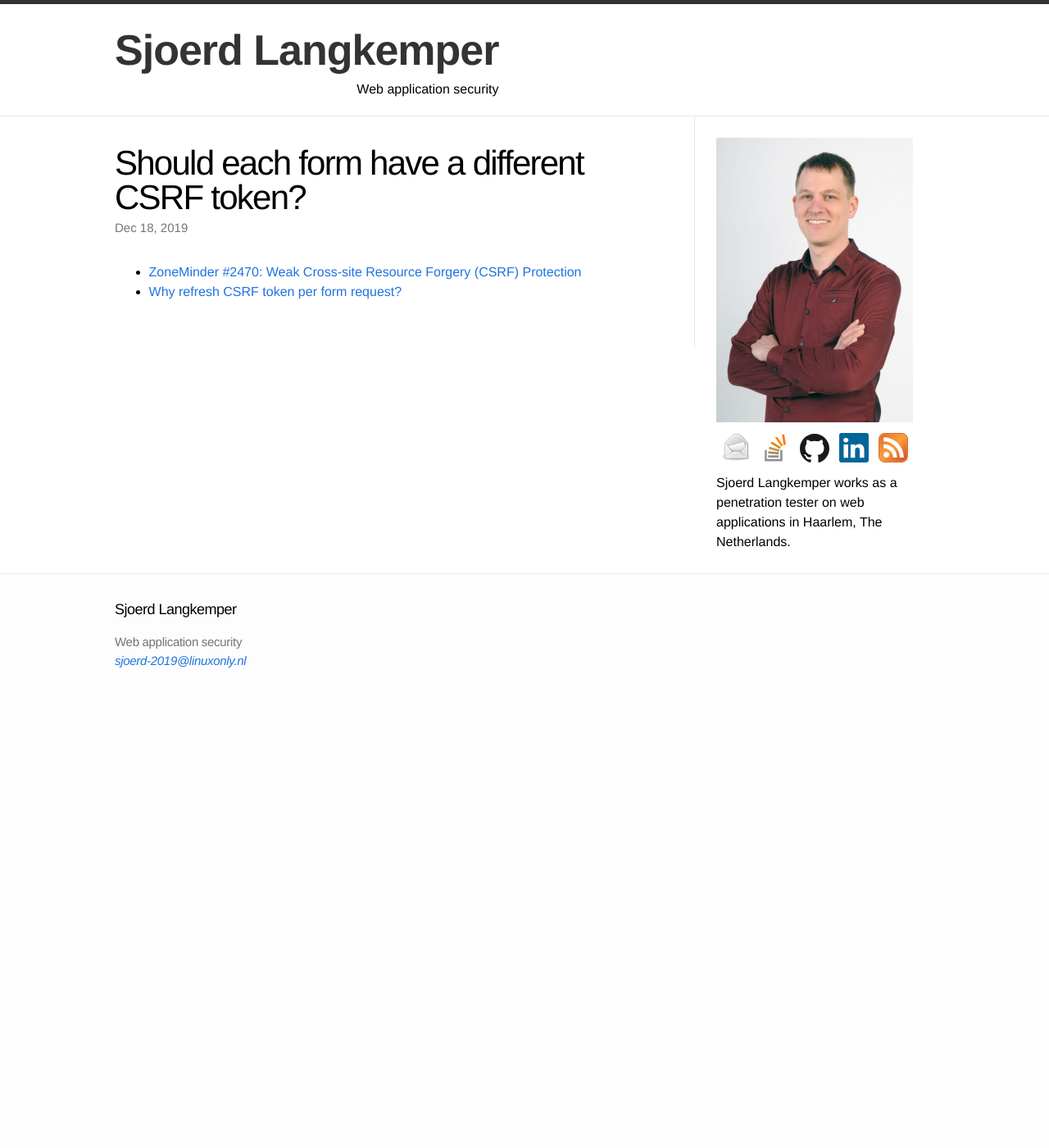
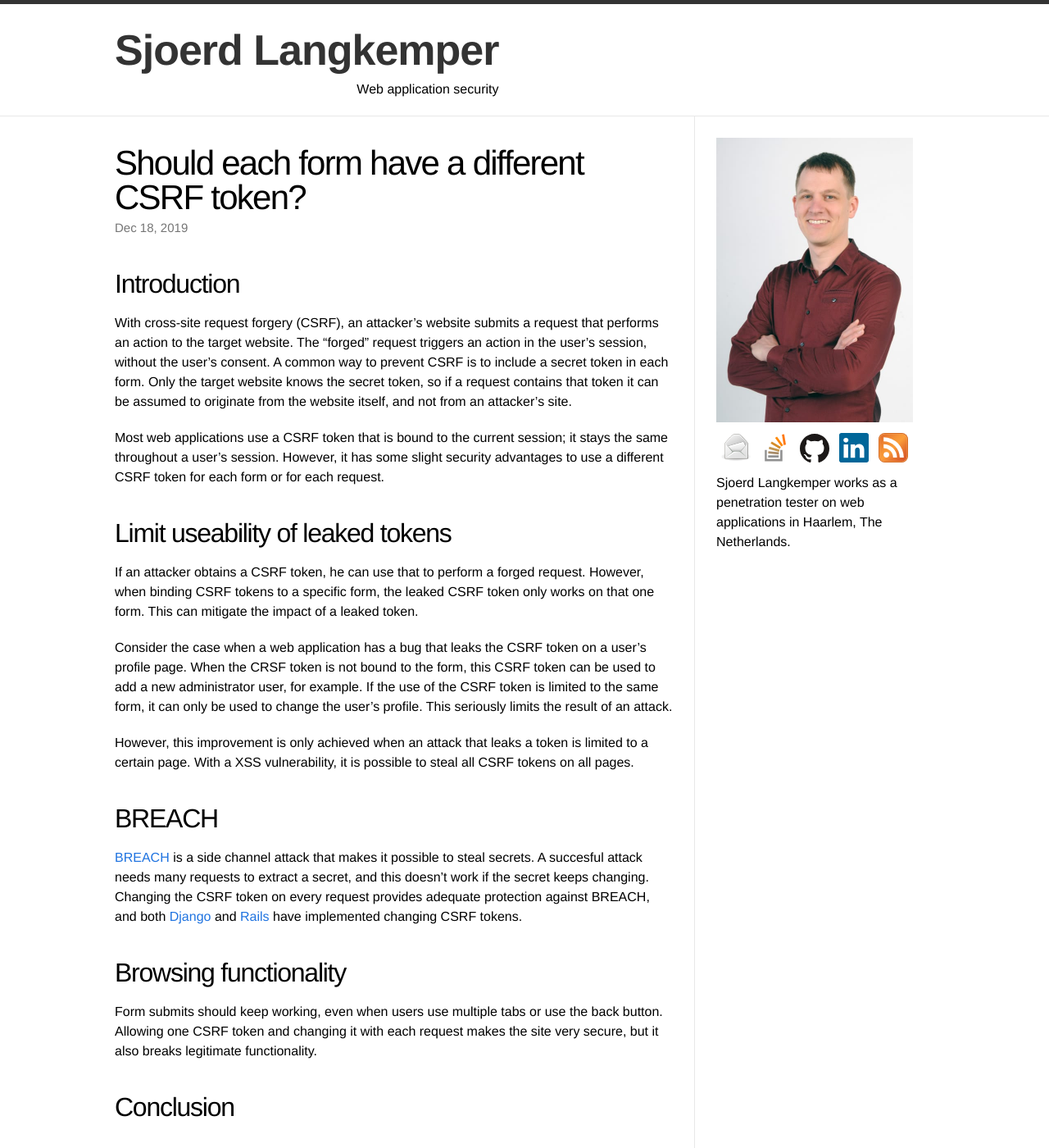
Before and after one commit to Sjord/Sjord.github.io, a Jekyll site: the page built from _posts/2019-09-03-different-csrf-token-for-each-form.md, in a window 1280 px wide and 1400 px high. Shown: the whole window at 82% size. Built offline with Jekyll 4.4.1, drawn with Linux system fonts in a browser that asks for light colours; some of the changed text lies outside the part shown.

Commit message:
Expand post on changing CSRF token

```diff
--- a/_posts/2019-09-03-different-csrf-token-for-each-form.md
+++ b/_posts/2019-09-03-different-csrf-token-for-each-form.md
@@ -6,5 +6,32 @@ date: 2019-12-18
 ---
 
 
+## Introduction
+
+With cross-site request forgery (CSRF), an attacker's website submits a request that performs an action to the target website. The "forged" request triggers an action in the user's session, without the user's consent. A common way to prevent CSRF is to include a secret token in each form. Only the target website knows the secret token, so if a request contains that token it can be assumed to originate from the website itself, and not from an attacker's site.
+
+Most web applications use a CSRF token that is bound to the current session; it stays the same throughout a user's session. However, it has some slight security advantages to use a different CSRF token for each form or for each request.
+
+## Limit useability of leaked tokens
+
+If an attacker obtains a CSRF token, he can use that to perform a forged request. However, when binding CSRF tokens to a specific form, the leaked CSRF token only works on that one form. This can mitigate the impact of a leaked token.
+
+Consider the case when a web application has a bug that leaks the CSRF token on a user's profile page. When the CRSF token is not bound to the form, this CSRF token can be used to add a new administrator user, for example. If the use of the CSRF token is limited to the same form, it can only be used to change the user's profile. This seriously limits the result of an attack.
+
+However, this improvement is only achieved when an attack that leaks a token is limited to a certain page. With a XSS vulnerability, it is possible to steal all CSRF tokens on all pages.
+
+## BREACH
+
+[BREACH](/2016/11/07/current-state-of-breach-attack/) is a side channel attack that makes it possible to steal secrets. A succesful attack needs many requests to extract a secret, and this doesn't work if the secret keeps changing. Changing the CSRF token on every request provides adequate protection against BREACH, and both [Django](https://code.djangoproject.com/ticket/20869) and [Rails](https://github.com/meldium/breach-mitigation-rails) have implemented changing CSRF tokens.
+
+## Browsing functionality
+
+Form submits should keep working, even when users use multiple tabs or use the back button. Allowing one CSRF token and changing it with each request makes the site very secure, but it also breaks legitimate functionality.
+
+## Conclusion
+
+## Read more
+
+* [Preventing CSRF with the same-site cookie attribute](/2016/04/14/preventing-csrf-with-samesite-cookie-attribute/)
 * [ZoneMinder #2470: Weak Cross-site Resource Forgery (CSRF) Protection](https://github.com/ZoneMinder/zoneminder/issues/2470)
 * [Why refresh CSRF token per form request?](https://security.stackexchange.com/questions/22903/why-refresh-csrf-token-per-form-request)
```
